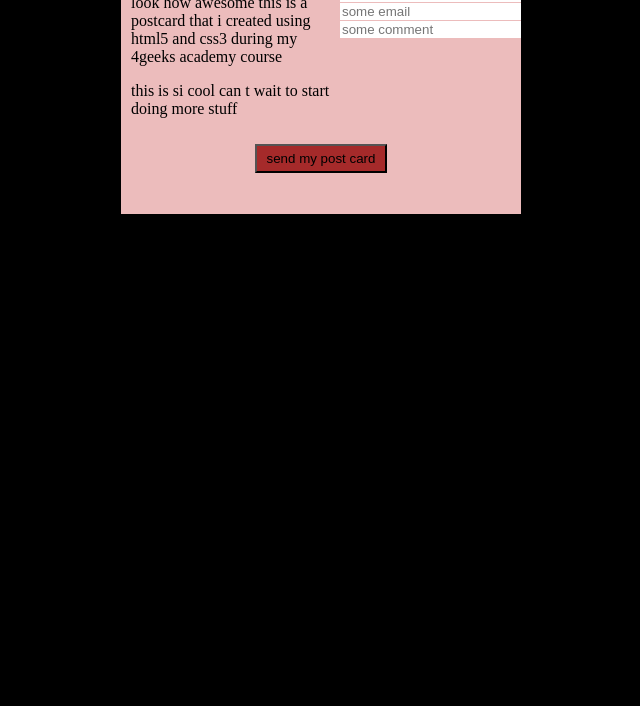
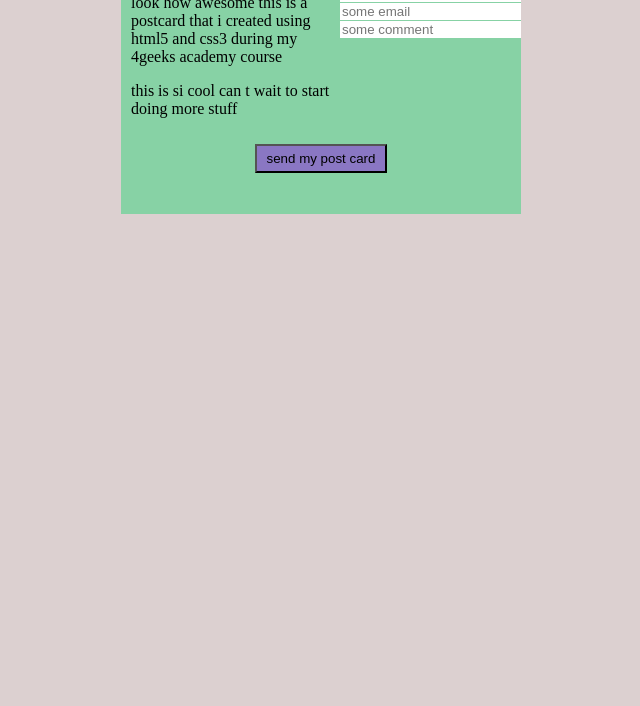
Before and after one commit to felipe-17y/postcard-96, a plain HTML site: page index.html in a window 1280 px wide. Shown: the part 94-800 px from the top of the page, without its empty margins (319-959 px from the left). Drawn offline with Linux system fonts and the light colour scheme.

Commit message:
post card

```diff
--- a/style.css
+++ b/style.css
@@ -1,12 +1,12 @@
 
 body{
-    background: black;
+    background: rgb(220, 208, 208);
 
 }
 .postcard{
     width: 400px;
     height: 300px;
-    background: rgb(236, 188, 188);
+    background: rgb(135, 210, 165);
     margin: auto;
 }
 .postcard-header{
@@ -43,6 +43,6 @@ input {
     text-align: center;
 }
 button{
-    background-color: brown;
+    background-color: rgb(138, 119, 195);
     padding: 5px 10px;
 }
```
